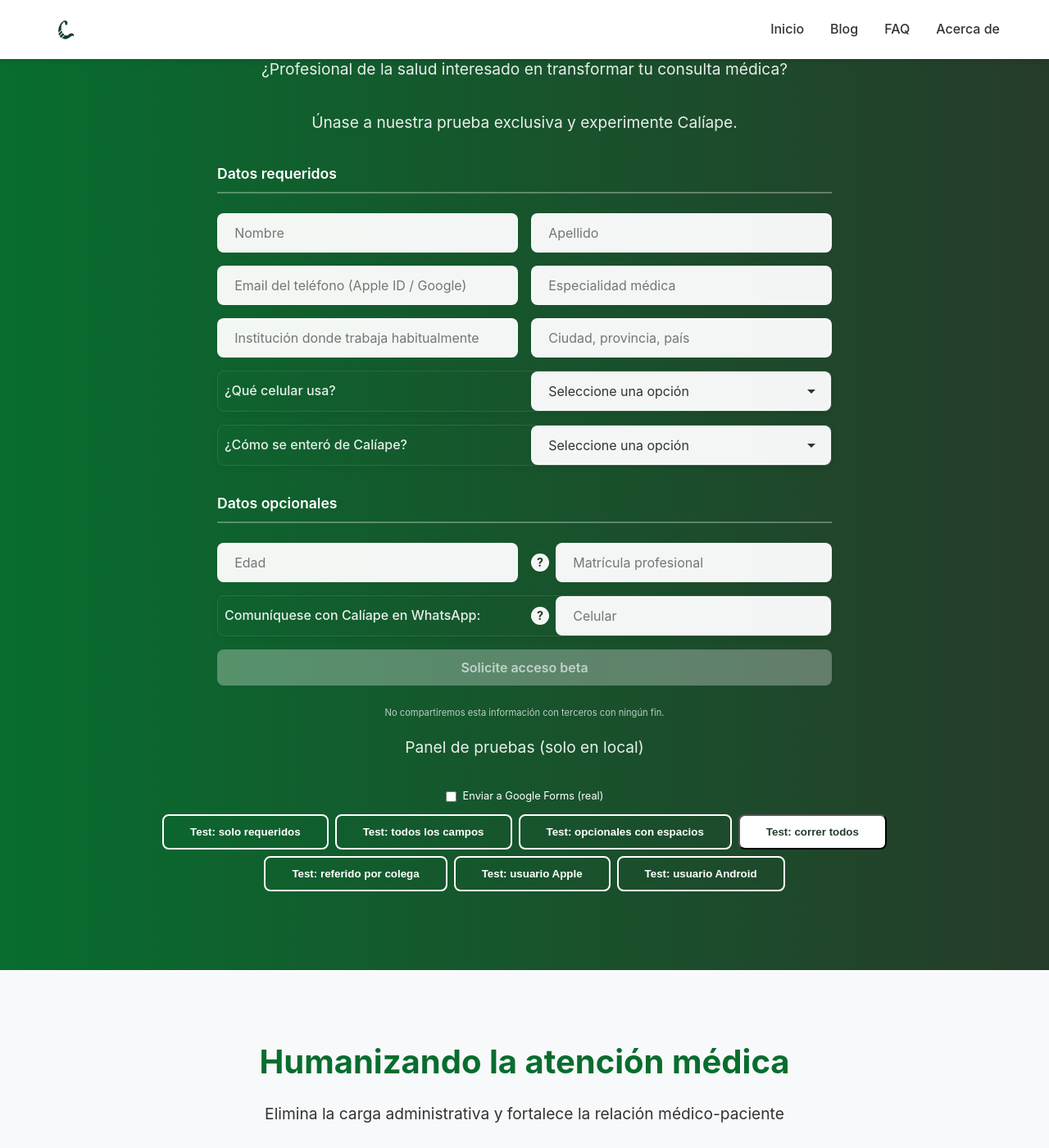
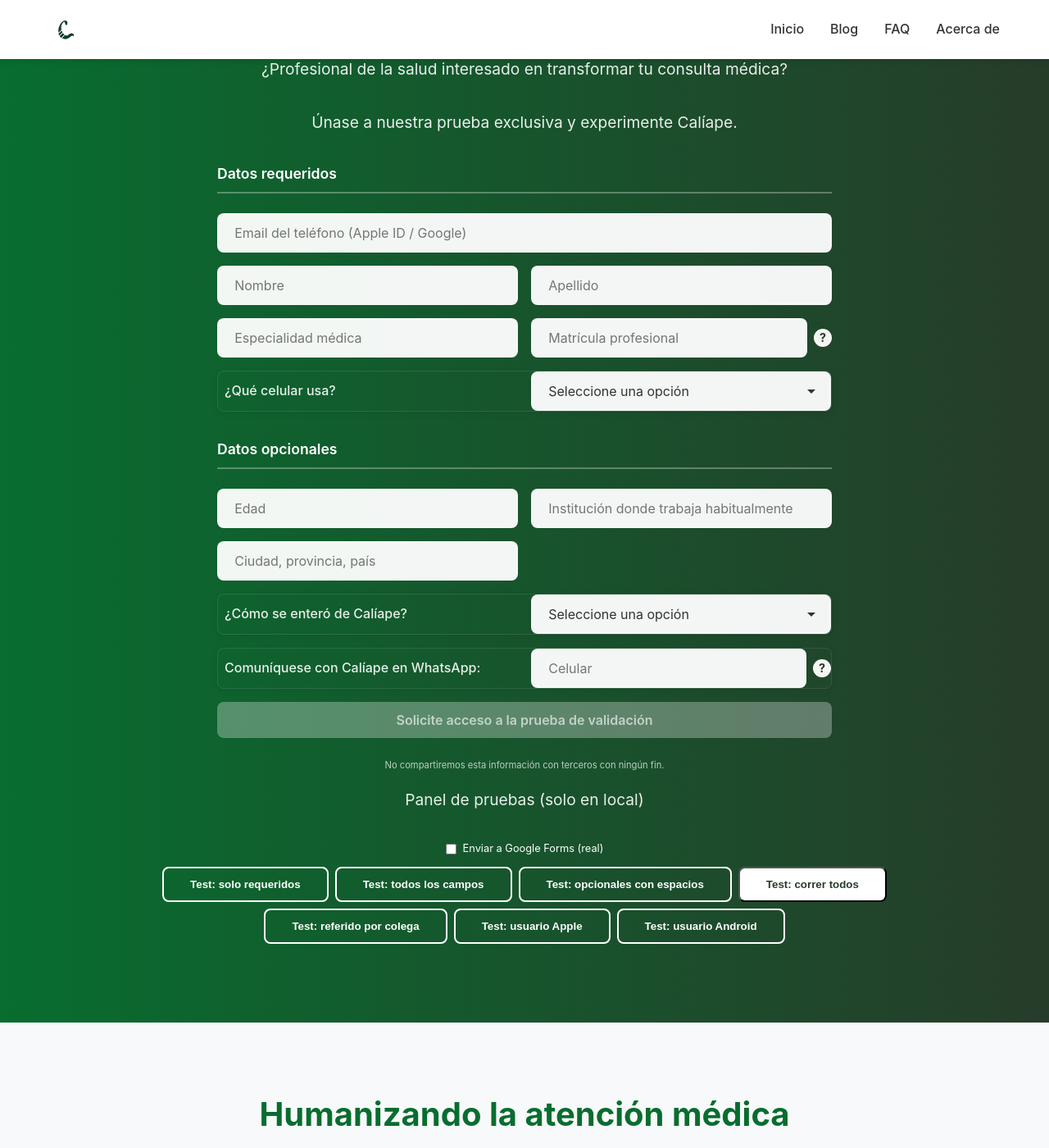
Before and after one commit to fcolavecchia/caliape-website, a Jekyll site: the page built from index.html, in a window 1280 px wide and 1400 px high, scrolled down 1317 px. Shown: the whole window at 82% size. Built offline with Jekyll 4.4.1, drawn with Linux system fonts in a browser that asks for light colours; some of the changed lines change nothing that is shown.

Commit message:
Cambio los campos obligatorios

```diff
--- a/assets/css/style.css
+++ b/assets/css/style.css
@@ -262,6 +262,10 @@
     display: grid;
     grid-template-columns: 1fr 1fr;
     gap: 1rem;
+}
+
+.beta-form .field-full {
+    grid-column: 1 / -1;
 }
 
 .form-section-title {
--- a/index.html
+++ b/index.html
@@ -59,6 +59,17 @@
         <form class="beta-form" id="betaForm">
             <h3 class="form-section-title">Datos requeridos</h3>
             <input
+                type="email"
+                name="email"
+                class="field-full"
+                placeholder="Email del teléfono (Apple ID / Google)"
+                required
+                aria-label="Email del teléfono">
+                <!-- <p class="form-helper-text" id="emailHelpText">
+                Usá el email con el que tenés logueado tu teléfono.
+                Es el que necesitamos para darte acceso a la app.
+                </p>                 -->
+            <input
                 type="text"
                 name="nombre"
                 placeholder="Nombre"
@@ -71,33 +82,23 @@
                 required
                 aria-label="Apellido">
             <input
-                type="email"
-                name="email"
-                placeholder="Email del teléfono (Apple ID / Google)"
-                required
-                aria-label="Email del teléfono">
-                <!-- <p class="form-helper-text" id="emailHelpText">
-                Usá el email con el que tenés logueado tu teléfono.
-                Es el que necesitamos para darte acceso a la app.
-                </p>                 -->
-            <input
                 type="text"
                 name="especialidad"
                 placeholder="Especialidad médica"
                 required
                 aria-label="Especialidad médica">
-            <input
-                type="text"
-                name="hospital"
-                placeholder="Institución donde trabaja habitualmente"
-                required
-                aria-label="Institución donde trabaja habitualmente">
-            <input
-                type="text"
-                name="lugar"
-                placeholder="Ciudad, provincia, país"
-                required
-                aria-label="Ciudad, provincia, país">
+            <div class="input-with-tooltip">
+                <input
+                    type="text"
+                    name="matricula"
+                    placeholder="Matrícula profesional"
+                    required
+                    aria-label="Matrícula profesional">
+                <span class="tooltip-icon" tabindex="0">
+                    ?
+                    <span class="tooltip-text">Es el número de registro profesional otorgado por el colegio o consejo profesional de su jurisdicción.</span>
+                </span>
+            </div>
             <div class="field-reading-order">
             <p class="form-helper-text">¿Qué celular usa? </p>
             <select name="celu_so" aria-label="¿Qué celular usa?" required aria-required="true">
@@ -107,9 +108,26 @@
                 <option value="Android">Android</option>
             </select>
             </div>
+
+            <h3 class="form-section-title">Datos opcionales</h3>
+            <input
+                type="text"
+                name="edad"
+                placeholder="Edad"
+                aria-label="Edad">
+            <input
+                type="text"
+                name="hospital"
+                placeholder="Institución donde trabaja habitualmente"
+                aria-label="Institución donde trabaja habitualmente">
+            <input
+                type="text"
+                name="lugar"
+                placeholder="Ciudad, provincia, país"
+                aria-label="Ciudad, provincia, país">
             <div class="field-reading-order">
             <p class="form-helper-text">¿Cómo se enteró de Calíape?</p>
-                <select name="referido" aria-label="Cómo se enteró de Calíape?" required aria-required="true">
+                <select name="referido" aria-label="Cómo se enteró de Calíape?">
                     <option value="" disabled selected hidden>Seleccione una opción</option>
                     <option value="LinkedIn">LinkedIn</option>
                     <option value="Otras redes sociales">Otras redes sociales</option>
@@ -128,40 +146,21 @@
                     placeholder="Nombre del colega"
                     aria-label="Nombre del colega que te refirió">
             </div>
-
-            <h3 class="form-section-title">Datos opcionales</h3>
-            <input
-                type="text"
-                name="edad"
-                placeholder="Edad"
-                aria-label="Edad">
-            <div class="input-with-tooltip">
-                <span class="tooltip-icon" tabindex="0">
-                    ?
-                    <span class="tooltip-text">Es el número de registro profesional otorgado por el colegio o consejo profesional de su jurisdicción.</span>
-                </span>
-                <input
-                    type="text"
-                    name="matricula"
-                    placeholder="Matrícula profesional"
-                    aria-label="Matrícula profesional">
-            </div>
             <div class="field-reading-order">
             <p class="form-helper-text">Comuníquese con Calíape en WhatsApp: </p>
             <div class="input-with-tooltip">
-                <span class="tooltip-icon" tabindex="1">
-                    ?
-                    <span class="tooltip-text">Incluya el código de país y área. <br>Ejemplo: +54 9 11 1234-5678</span>
-                </span>
                 <input
                 type="tel"
                 name="telefono"
                 placeholder="Celular"
                 aria-label="Celular">
+                <span class="tooltip-icon" tabindex="1">
+                    ?
+                    <span class="tooltip-text">Incluya el código de país y área. <br>Ejemplo: +54 9 11 1234-5678</span>
+                </span>
             </div>
             </div>
-
-            <button type="submit" disabled>Solicite acceso beta</button>
+            <button type="submit" disabled>Solicite acceso a la prueba de validación</button>
             <p class="form-disclaimer">No compartiremos esta información con terceros con ningún fin.</p>
         </form>
         <div id="betaTestPanel" style="display:none; margin-top: 1rem; text-align: center;">
@@ -276,8 +275,7 @@
         'entry.1589314304': apellido,
         'entry.213742462': email,
         'entry.678704696': especialidad,
-        'entry.1737286529': hospital,
-        'entry.1901642424': lugar,
+        'entry.2118862770': matricula,
         'entry.1505268358': referido,
         'entry.533519866': selectCeluSo ? selectCeluSo.value : ''
     });
@@ -289,9 +287,10 @@
 
     };
 
+    addIfValue('entry.1901642424', lugar);
+    addIfValue('entry.1737286529', hospital);
     addIfValue('entry.583972878', edad);
     addIfValue('entry.980961395', telefono);
-    addIfValue('entry.2118862770', matricula);
     addIfValue('entry.1002181386', referido_colega);
 
     const messageDiv = document.getElementById('formMessage');
@@ -404,6 +403,21 @@
 // entry.980961395=telefono
 // entry.583972878=edad
 
+// https://docs.google.com/forms/d/e/1FAIpQLSckceahCPzytS7G-rBsJo3TEN2jTFmSAFl-dDLOEqR-E4_8gQ/viewform?usp=pp_url
+// entry.213742462=email
+// entry.1239758288=nombre
+// entry.1589314304=apellido
+// entry.678704696=especialidad
+// entry.2118862770=matricula
+// entry.533519866=Android
+// entry.1505268358=Referido+por+colega
+// entry.1002181386=referido
+// entry.1737286529=hospital
+// entry.1901642424=lugar
+// entry.980961395=telefono
+// entry.583972878=edad
+
+
 
     const norm = (v) => (v ?? '').toString().trim();
 
@@ -422,11 +436,7 @@
     celu_so: norm(selectCeluSo ? selectCeluSo.value : '')
     };
 
-    if (!payload.referido) {
-    messageDiv.textContent = 'Seleccioná cómo te enteraste de Calíape.';
-    messageDiv.className = 'beta-form-message error';
-    return;
-    }
+
 
     // --- UI: bloquear submit mientras envía ---
     const submitBtn = betaForm.querySelector('button[type="submit"]');
@@ -521,11 +531,9 @@
     nombre: 'TestNombre',
     apellido: 'TestApellido',
     email: 'test@example.com',
-    especialidad: 'Gastroenterología',
-    hospital: 'Hospital Central',
-    lugar: 'CABA, Argentina',
-    referido: 'LinkedIn',
+    especialidad: 'Kinesiología',
     celu_so: 'Apple',
+    matricula: 'MP-00000',
     referido_colega: ''
 };
 
@@ -533,8 +541,7 @@
     requiredOnly: {
         ...baseRequired,
         edad: '',
-        telefono: '',
-        matricula: ''
+        telefono: ''
     },
     allFields: {
         ...baseRequired,
@@ -551,7 +558,6 @@
         ...baseRequired,
         edad: '   ',
         telefono: '   ',
-        matricula: '   ',
         referido_colega: '   '
     },
     referidoPorColega: {
@@ -559,8 +565,7 @@
         referido: 'Referido por colega',
         referido_colega: 'Dra. Test Colega',
         edad: '',
-        telefono: '',
-        matricula: ''
+        telefono: ''
     },
     appleUser: {
         ...baseRequired,
```
